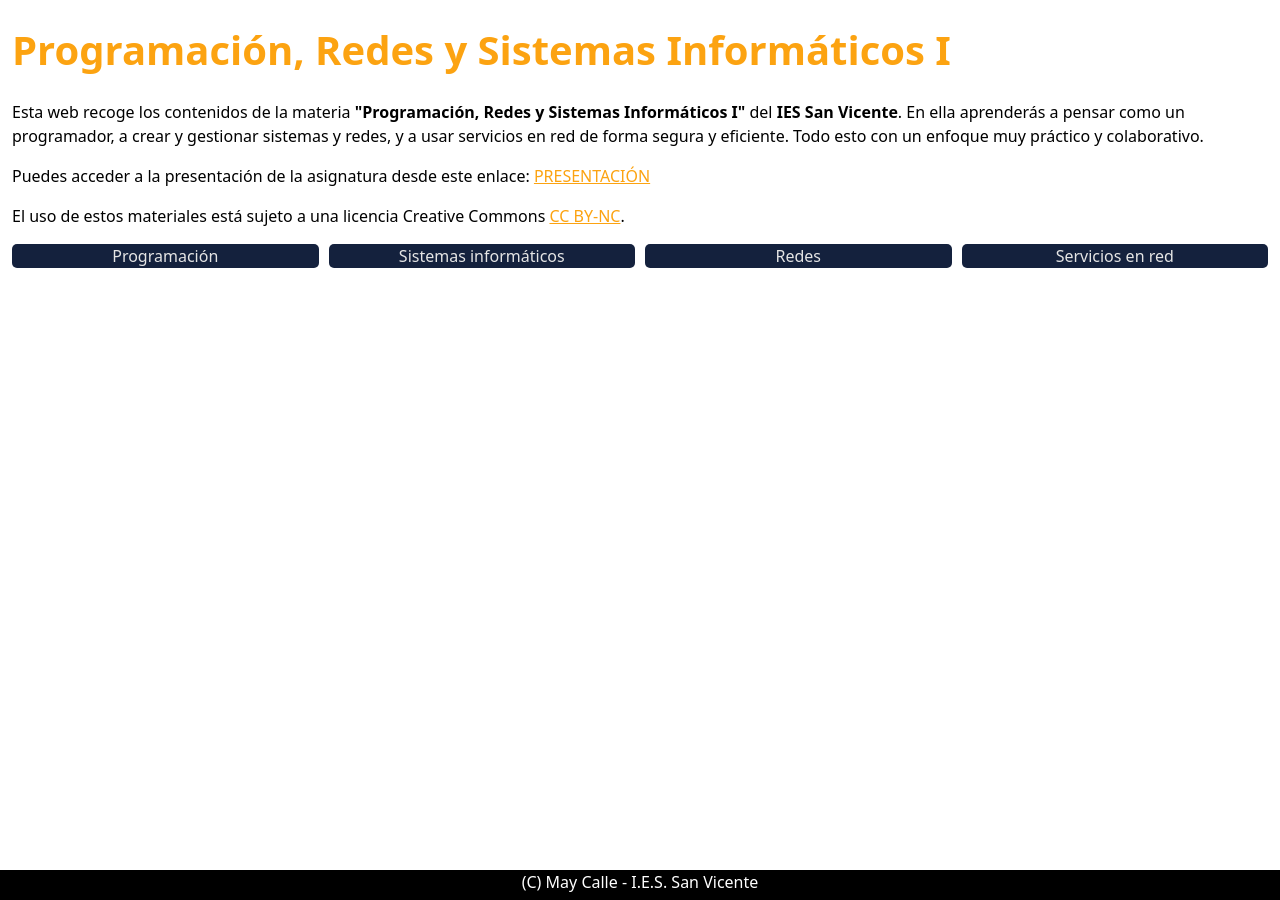
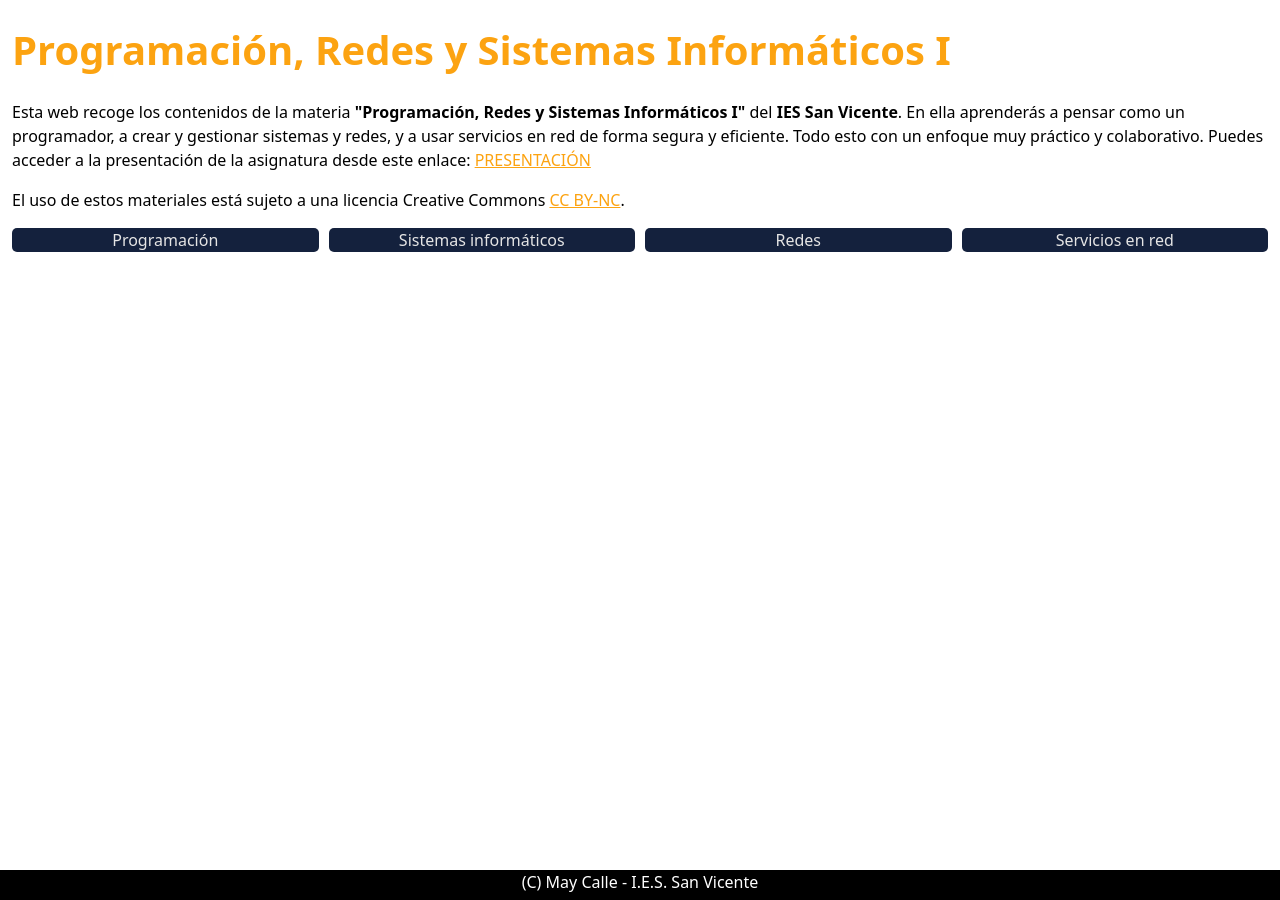
Before and after one commit to maycalle/primero-bach, a Jekyll site: the page built from index.html, in a window 1280 px wide. Built offline with Jekyll 4.4.1, drawn with Linux system fonts in a browser that asks for light colours; nearby versions of some CDN libraries.

Commit message:
secciones

```diff
--- a/index.html
+++ b/index.html
@@ -9,9 +9,7 @@ title: 1º Bachillerato
     </div>
 </div>
 <div>
-    <p> Esta web recoge los contenidos de la materia <strong>"Programación, Redes y Sistemas Informáticos I"</strong> del <strong>IES San Vicente</strong>. En ella aprenderás a pensar como un programador, a crear y gestionar sistemas y redes, y a usar servicios en red de forma segura y eficiente. Todo esto con un enfoque muy práctico y colaborativo.</p>
-
-    <p>Puedes acceder a la presentación de la asignatura desde este enlace: <a href="https://gvaedu-my.sharepoint.com/:b:/g/personal/mc_callebellido_edu_gva_es/ES1I1bGL5E1LqxFOue192tcBCboNd2a4NqB8FaZQSZdO6w?e=FQQlgx" target=_blank">PRESENTACIÓN</a></p>
+    <p> Esta web recoge los contenidos de la materia <strong>"Programación, Redes y Sistemas Informáticos I"</strong> del <strong>IES San Vicente</strong>. En ella aprenderás a pensar como un programador, a crear y gestionar sistemas y redes, y a usar servicios en red de forma segura y eficiente. Todo esto con un enfoque muy práctico y colaborativo. Puedes acceder a la presentación de la asignatura desde este enlace: <a href="https://gvaedu-my.sharepoint.com/:b:/g/personal/mc_callebellido_edu_gva_es/ES1I1bGL5E1LqxFOue192tcBCboNd2a4NqB8FaZQSZdO6w?e=FQQlgx" target=_blank">PRESENTACIÓN</a></p>
 
     <p>El uso de estos materiales está sujeto a una licencia Creative Commons <a target="_blank" href="https://creativecommons.org/licenses/by-nc/4.0/">CC BY-NC</a>.</p>
 </div>
```
Also changed, not shown: md/programacion_01.md (renamed from md/nivel1_01.md).
